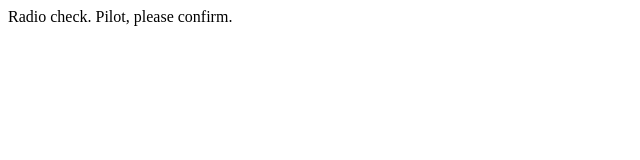
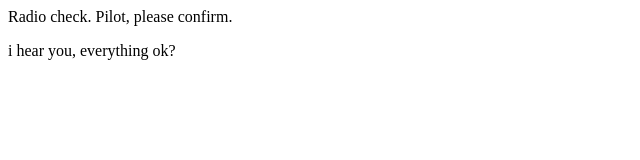
Before and after one commit to carrimaxx/communication-log, a plain HTML site: page index.html in a window 1280 px wide. Shown: the whole page, without its empty margins (0-640 px from the left). Drawn offline with Linux system fonts and the light colour scheme.

Commit message:
i have a message!

```diff
--- a/index.html
+++ b/index.html
@@ -1,5 +1,6 @@
 <html>
   <body>
     <p>Radio check. Pilot, please confirm.</p>
+    <p>i hear you, everything ok?</p>
   </body>
 </html>
```
